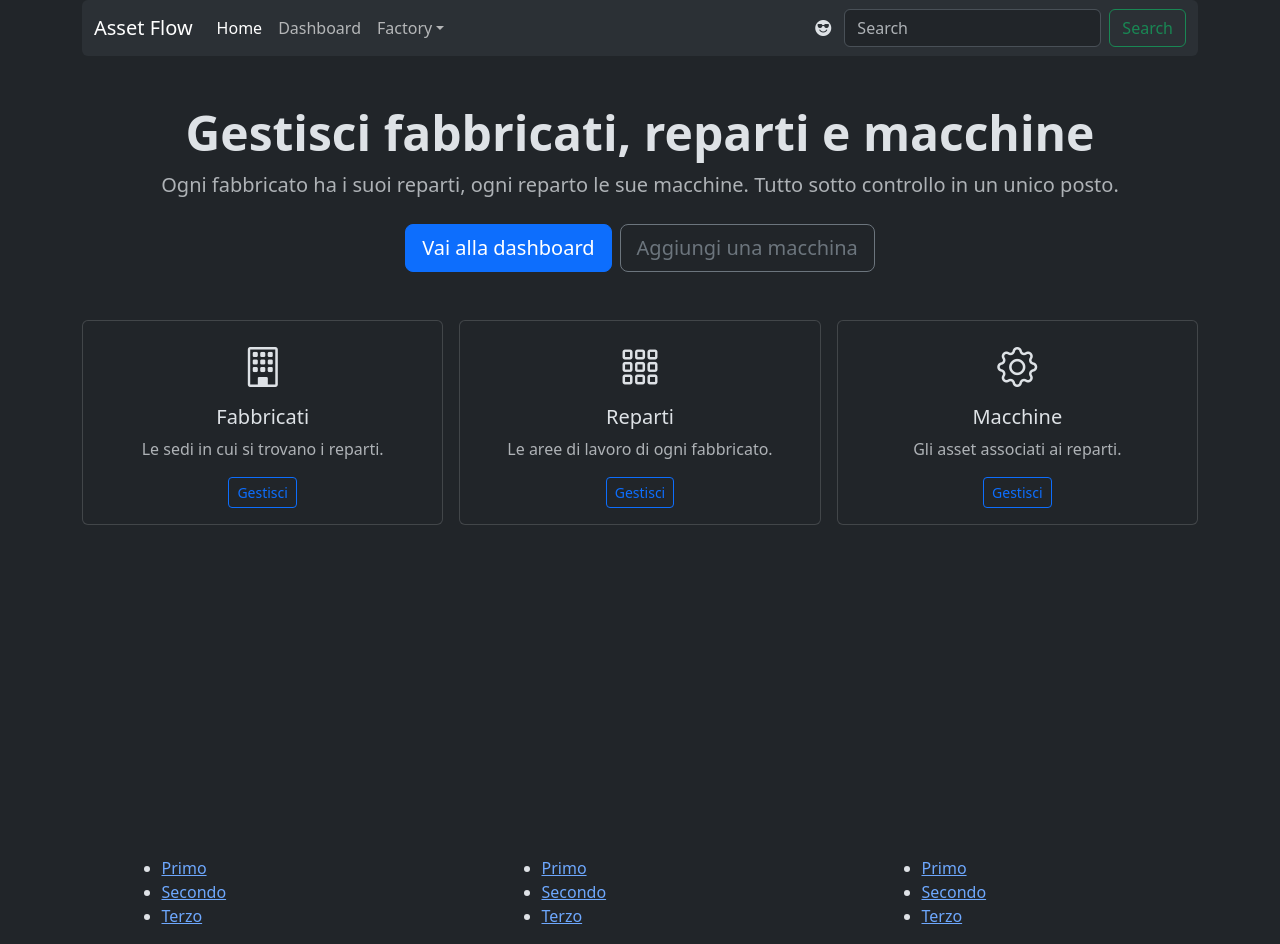
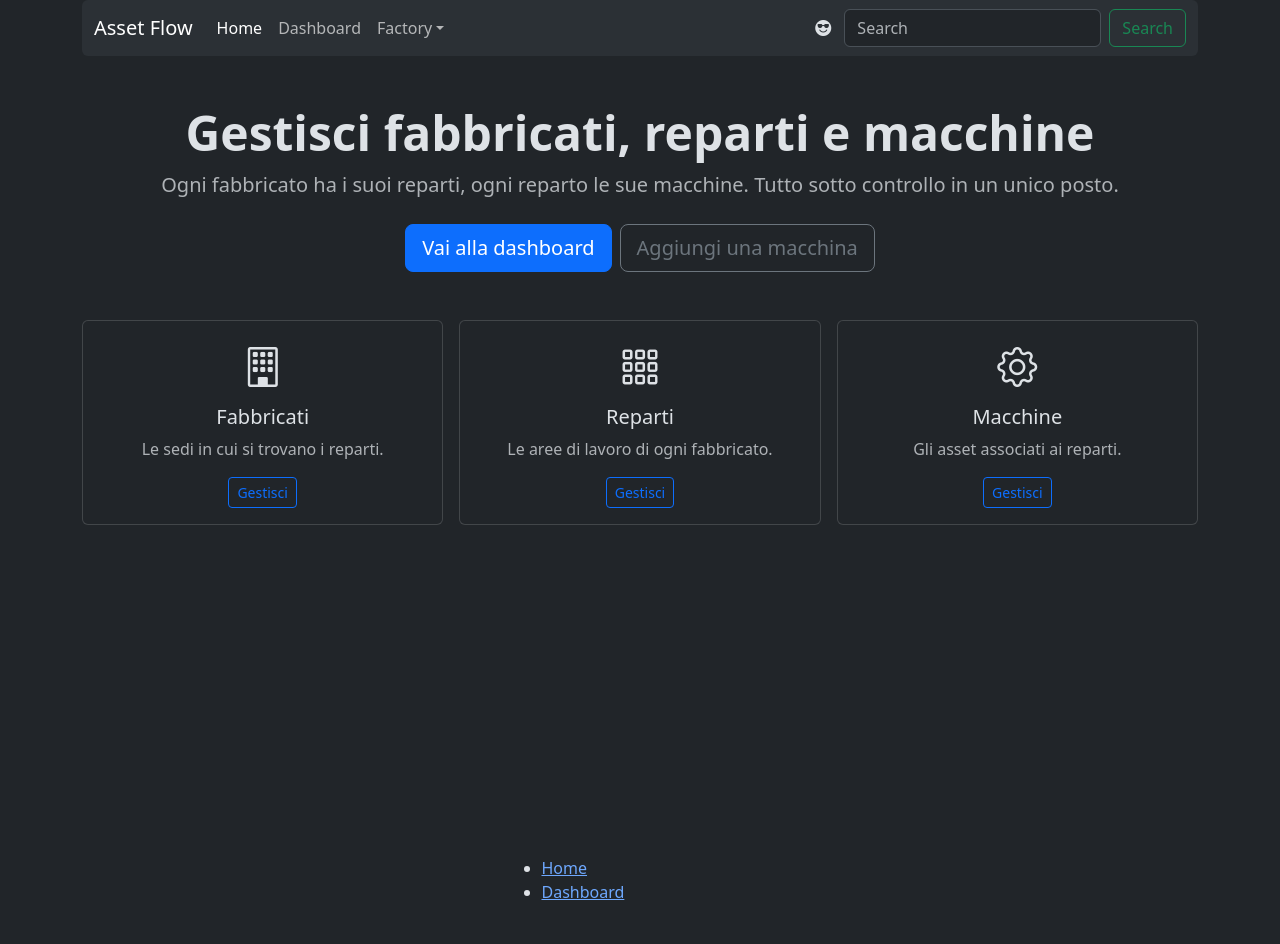
Before and after one commit to Campocruz/asset-flow, a React (Vite) app in the folder frontend/assetflow/: page / in a window 1280 px wide. After the commit the page ends 920 px from the top, so only its background shows below. Built offline with nearby package versions, Linux system fonts and the light colour scheme.

Commit message:
feat: update routing in components to include admin paths; refactor Footer, HomePage, and Navbar for improved navigation

```diff
--- a/frontend/assetflow/src/components/footer/Footer.jsx
+++ b/frontend/assetflow/src/components/footer/Footer.jsx
@@ -1,32 +1,15 @@
-import { useTheme } from "../../context/ThemeContext";
+import { Link } from "react-router";
 
 export default function Footer() {
 
-  const { theme } = useTheme();
-
   return (
     <>
-      <footer className="container" data-bs-theme={theme}>
+      <footer className="container">
         <div className="row justify-content-around">
           <div className="col-3">
             <ul>
-              <li><a href="">Primo</a></li>
-              <li><a href="">Secondo</a></li>
-              <li><a href="">Terzo</a></li>
-            </ul>
-          </div>
-          <div className="col-3">
-            <ul>
-              <li><a href="">Primo</a></li>
-              <li><a href="">Secondo</a></li>
-              <li><a href="">Terzo</a></li>
-            </ul>
-          </div>
-          <div className="col-3">
-            <ul>
-              <li><a href="">Primo</a></li>
-              <li><a href="">Secondo</a></li>
-              <li><a href="">Terzo</a></li>
+              <li><Link to="/">Home</Link></li>
+              <li><Link to="/dashboard">Dashboard</Link></li>
             </ul>
           </div>
         </div>
--- a/frontend/assetflow/src/components/navbar/Navbar.jsx
+++ b/frontend/assetflow/src/components/navbar/Navbar.jsx
@@ -27,9 +27,9 @@ export default function Navbar() {
                   Factory
                 </Link>
                 <ul className="dropdown-menu">
-                  <li><NavLink className="dropdown-item" to="/building">Building</NavLink></li>
-                  <li><NavLink className="dropdown-item" to="/department">Department</NavLink></li>
-                  <li><NavLink className="dropdown-item" to="/machine">Machine</NavLink></li>
+                  <li><NavLink className="dropdown-item" to="/admin/building">Building</NavLink></li>
+                  <li><NavLink className="dropdown-item" to="/admin/department">Department</NavLink></li>
+                  <li><NavLink className="dropdown-item" to="/admin/machine">Machine</NavLink></li>
                   <li><hr className="dropdown-divider" /></li>
                   <li><NavLink className="dropdown-item" to="/">Something else here</NavLink></li>
                 </ul>
--- a/frontend/assetflow/src/pages/HomePage.jsx
+++ b/frontend/assetflow/src/pages/HomePage.jsx
@@ -10,7 +10,7 @@ export default function HomePage() {
           Tutto sotto controllo in un unico posto.
         </p>
         <Link to="/dashboard" className="btn btn-primary btn-lg me-2">Vai alla dashboard</Link>
-        <Link to="/machine" className="btn btn-outline-secondary btn-lg">Aggiungi una macchina</Link>
+        <Link to="/admin/machine" className="btn btn-outline-secondary btn-lg">Aggiungi una macchina</Link>
       </section>
 
       <section className="row row-cols-1 row-cols-md-3 g-3 pb-5">
@@ -21,7 +21,7 @@ export default function HomePage() {
               <i className="bi bi-building fs-1"></i>
               <h5 className="card-title mt-2">Fabbricati</h5>
               <p className="card-text text-body-secondary">Le sedi in cui si trovano i reparti.</p>
-              <Link to="/building" className="btn btn-outline-primary btn-sm">Gestisci</Link>
+              <Link to="/admin/building" className="btn btn-outline-primary btn-sm">Gestisci</Link>
             </div>
           </div>
         </div>
@@ -32,7 +32,7 @@ export default function HomePage() {
               <i className="bi bi-grid-3x3-gap fs-1"></i>
               <h5 className="card-title mt-2">Reparti</h5>
               <p className="card-text text-body-secondary">Le aree di lavoro di ogni fabbricato.</p>
-              <Link to="/department" className="btn btn-outline-primary btn-sm">Gestisci</Link>
+              <Link to="/admin/department" className="btn btn-outline-primary btn-sm">Gestisci</Link>
             </div>
           </div>
         </div>
@@ -43,7 +43,7 @@ export default function HomePage() {
               <i className="bi bi-gear fs-1"></i>
               <h5 className="card-title mt-2">Macchine</h5>
               <p className="card-text text-body-secondary">Gli asset associati ai reparti.</p>
-              <Link to="/machine" className="btn btn-outline-primary btn-sm">Gestisci</Link>
+              <Link to="/admin/machine" className="btn btn-outline-primary btn-sm">Gestisci</Link>
             </div>
           </div>
         </div>
--- a/frontend/assetflow/src/pages/factory/BuildingPage.jsx
+++ b/frontend/assetflow/src/pages/factory/BuildingPage.jsx
@@ -43,6 +43,7 @@ export default function BuildinPage() {
       .then(response => {
         if (!response.ok) throw new Error(`Error: ${response.status}`);
         setBuildForm(buildingInit);
+        setBuilding();
         fetchData(urlBuildings);
       })
       .catch(err => console.log(err));
@@ -136,7 +137,7 @@ export default function BuildinPage() {
           </div>
           <div className="col-6">
             {building ? <h4>Edit Building</h4> : <h4>Add Building</h4>}
-            {building ? <Form fields={buildingFields} data={buildForm} handleChange={handleChange} save={(e) => editBuild(e, building.id)} /> : <Form fields={buildingFields} data={buildForm} handleChange={handleChange} save={(e) => postBuild(e)} />}
+            {building ? <Form fields={buildingFields} data={buildForm} handleChange={handleChange} save={(e) => editBuild(e, buildForm.id)} /> : <Form fields={buildingFields} data={buildForm} handleChange={handleChange} save={(e) => postBuild(e)} />}
           </div>
         </div>
       </div>
```
Also changed, not shown: 2 other files (tests, documents, lock files or other folders).
